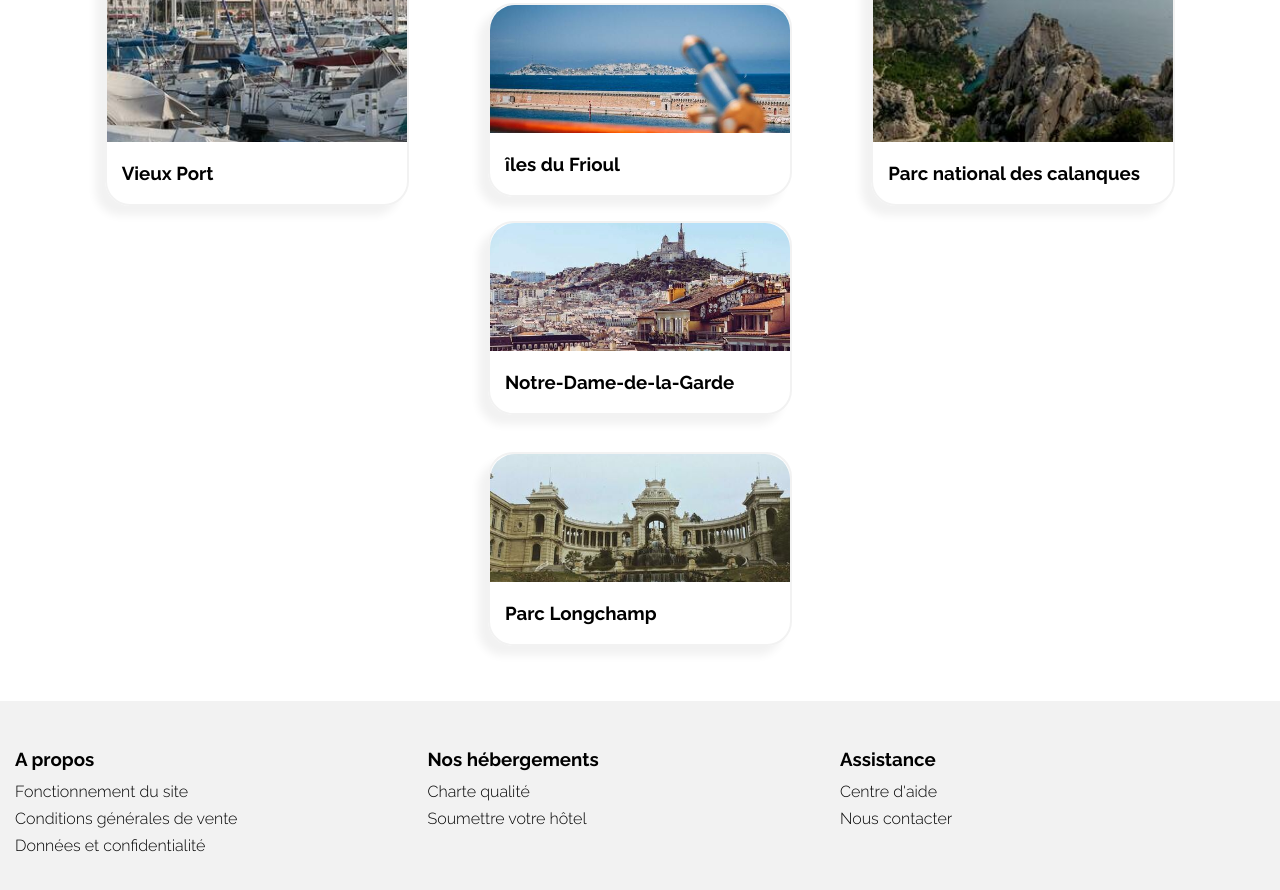
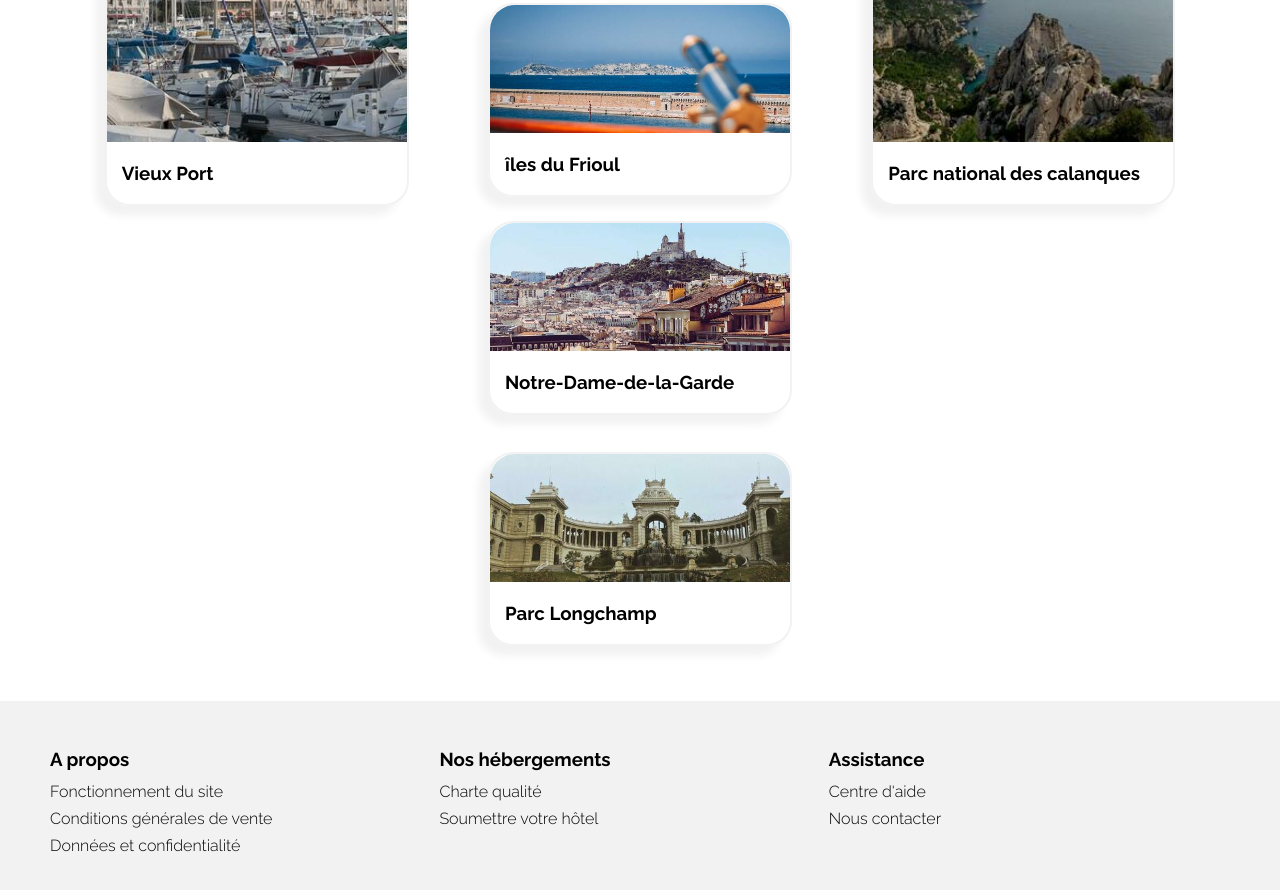
Before and after one commit to batsWTR/baptisteWentzler_2_18122020, a plain HTML site: page index.html in a window 1280 px wide. Shown: the part 1671-2561 px from the top of the page. Drawn offline with Linux system fonts and the light colour scheme.

Commit message:
add margin to footer

```diff
--- a/monstyle.css
+++ b/monstyle.css
@@ -427,7 +427,7 @@ section h2{
 /*-------------------------------------------------------- Footer        */
 footer{
     background-color: #F2F2F2;
-    padding: 20px 15px;
+    padding: 20px 50px;
 
     display: flex;
     flex-direction: column;
```
